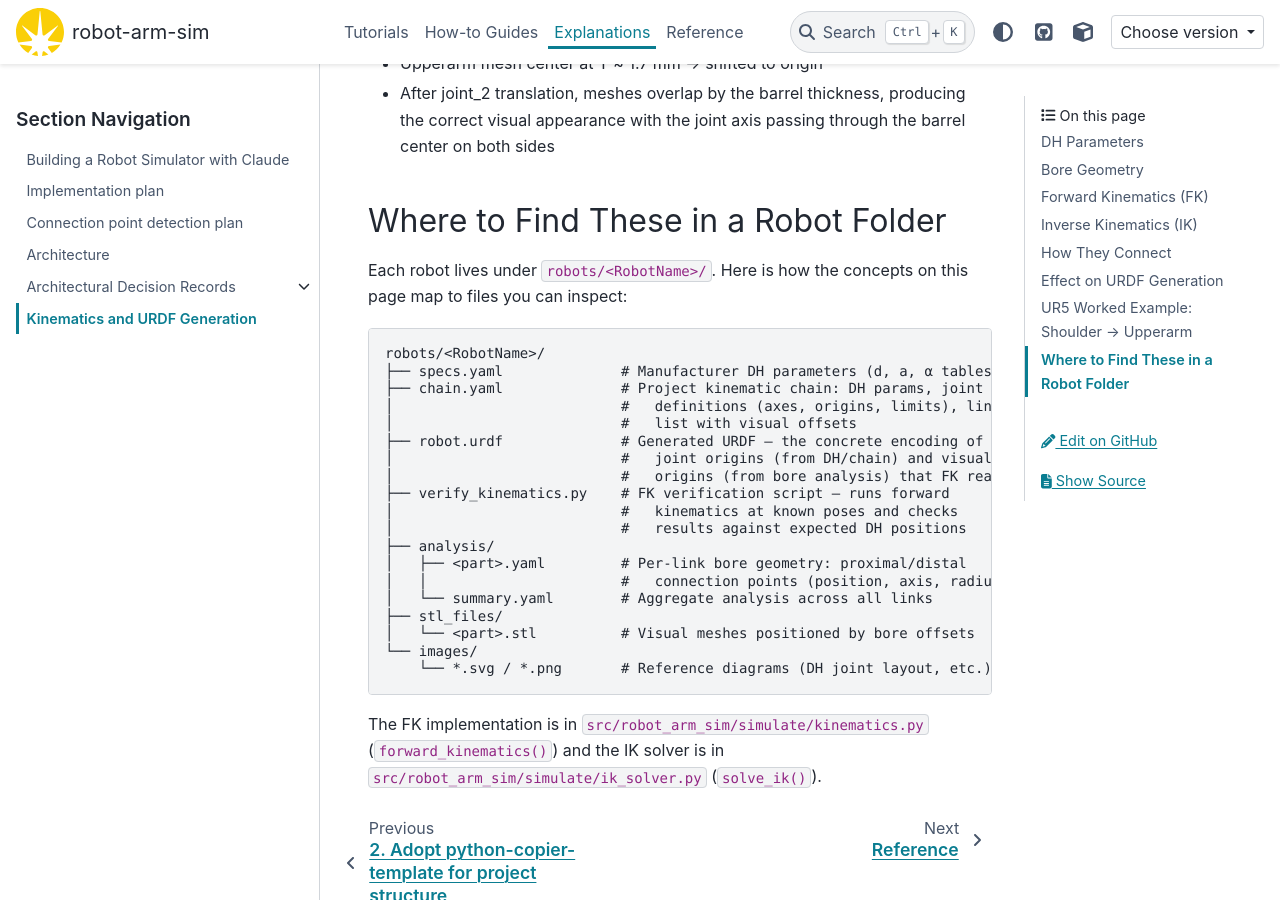
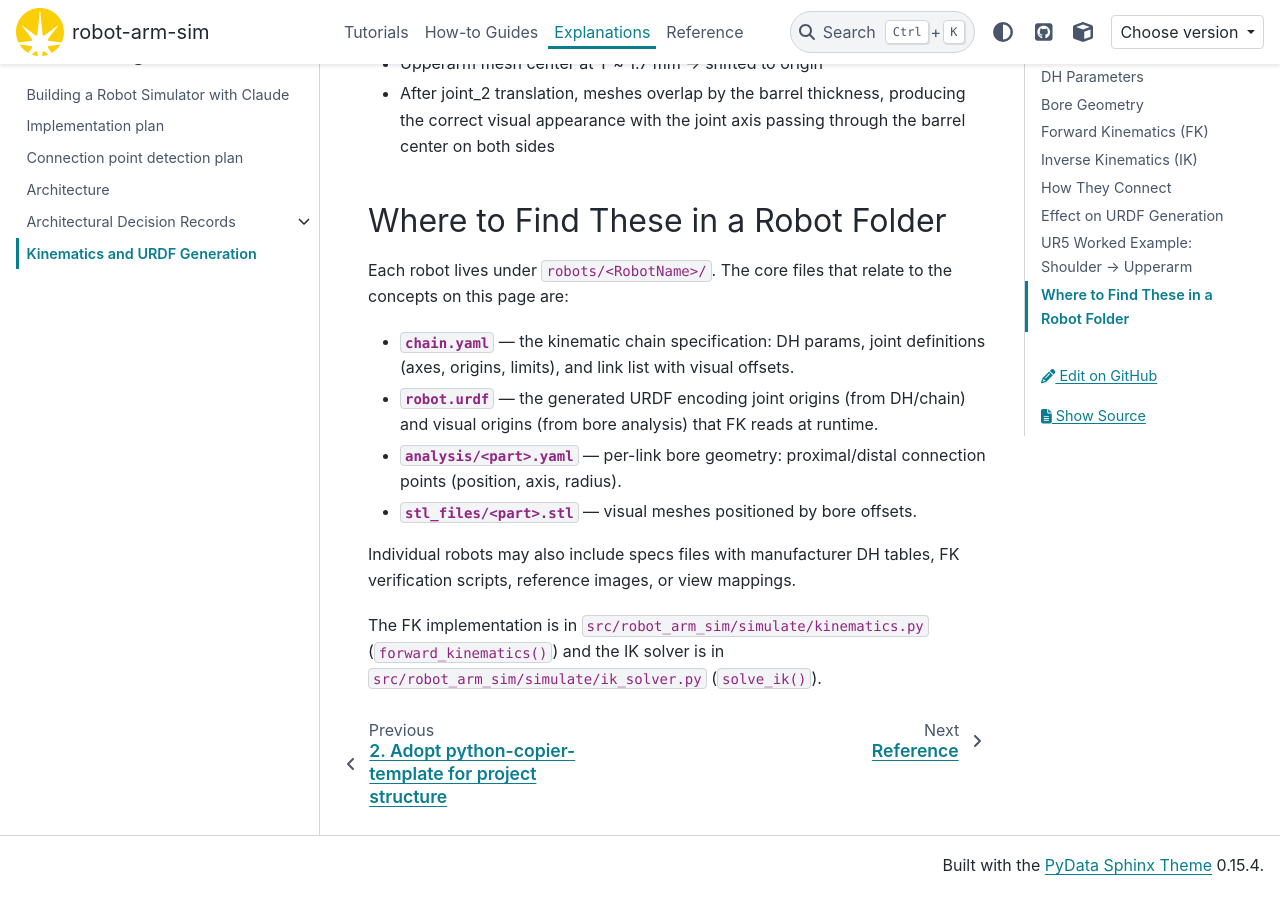
Before and after one commit to gilesknap/robot-arm-sim, a Sphinx documentation site: the page built from docs/explanations/kinematics_and_urdf_generation.md, in a window 1280 px wide and 900 px high, scrolled down 6759 px. Built offline with Sphinx 7.4.7 and the PyData theme 0.15.4, drawn with Linux system fonts in a browser that asks for light colours; pages that are not in the unit, such as notebooks, are missing from menus; the version number could not be read and is left out.

Commit message:
docs: fix correctness issues and add documentation skill
- Remove outdated installation.md (redundant with quick-start)
- Fix architecture.md: remove non-existent renderer.py/pyrender refs,
  update app.py→app/ package, ikpy is actively used not future
- Fix chain-yaml.md: embed real Meca500-R3 chain.yaml via literalinclude
  instead of stale hardcoded copy
- Fix add-a-robot.md: /auto-build-robot→/make-robot, remove
  non-existent /assembly-reasoning skill
- Fix kinematics doc: describe file patterns generally instead of
  listing every optional file
- Add documentation skill with maintenance principles

Co-Authored-By: Claude Opus 4.6 <noreply@anthropic.com>

````diff
--- a/docs/explanations/kinematics_and_urdf_generation.md
+++ b/docs/explanations/kinematics_and_urdf_generation.md
@@ -245,30 +245,19 @@ at joint_2, which has DH parameter d₂ = 135.85 mm along Y.
 
 ## Where to Find These in a Robot Folder
 
-Each robot lives under `robots/<RobotName>/`.  Here is how the concepts on this
-page map to files you can inspect:
+Each robot lives under `robots/<RobotName>/`.  The core files that relate to
+the concepts on this page are:
 
-```
-robots/<RobotName>/
-├── specs.yaml              # Manufacturer DH parameters (d, a, α tables)
-├── chain.yaml              # Project kinematic chain: DH params, joint
-│                           #   definitions (axes, origins, limits), link
-│                           #   list with visual offsets
-├── robot.urdf              # Generated URDF — the concrete encoding of
-│                           #   joint origins (from DH/chain) and visual
-│                           #   origins (from bore analysis) that FK reads
-├── verify_kinematics.py    # FK verification script — runs forward
-│                           #   kinematics at known poses and checks
-│                           #   results against expected DH positions
-├── analysis/
-│   ├── <part>.yaml         # Per-link bore geometry: proximal/distal
-│   │                       #   connection points (position, axis, radius)
-│   └── summary.yaml        # Aggregate analysis across all links
-├── stl_files/
-│   └── <part>.stl          # Visual meshes positioned by bore offsets
-└── images/
-    └── *.svg / *.png       # Reference diagrams (DH joint layout, etc.)
-```
+- **`chain.yaml`** — the kinematic chain specification: DH params, joint
+  definitions (axes, origins, limits), and link list with visual offsets.
+- **`robot.urdf`** — the generated URDF encoding joint origins (from DH/chain)
+  and visual origins (from bore analysis) that FK reads at runtime.
+- **`analysis/<part>.yaml`** — per-link bore geometry: proximal/distal
+  connection points (position, axis, radius).
+- **`stl_files/<part>.stl`** — visual meshes positioned by bore offsets.
+
+Individual robots may also include specs files with manufacturer DH tables,
+FK verification scripts, reference images, or view mappings.
 
 The FK implementation is in `src/robot_arm_sim/simulate/kinematics.py`
 (`forward_kinematics()`) and the IK solver is in
````
Also changed, not shown: docs/explanations/architecture.md (+9 -19 lines), docs/how-to/add-a-robot.md (+3 -4 lines), docs/reference/chain-yaml.md (+4 -73 lines), docs/tutorials/installation.md (deleted, +0 -42 lines), .claude/skills/documentation/SKILL.md (added).
